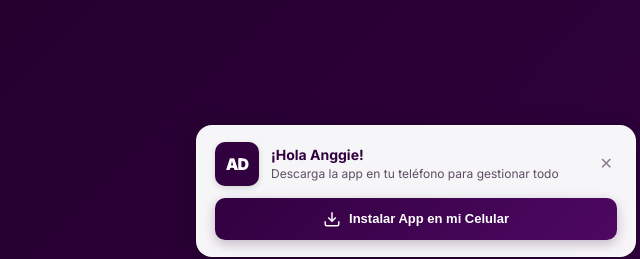
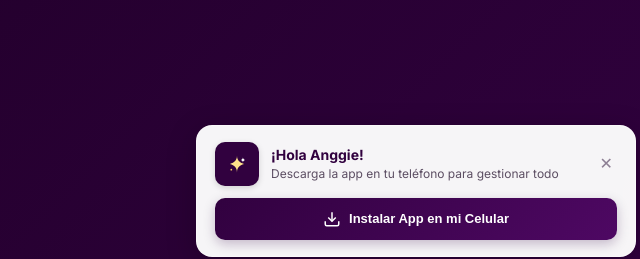
Before and after one commit to Kreika-hub/AdSparkling-Cleaning, a plain HTML site: page admin.html in a window 1280 px wide. Shown: the top 259 px of the page, 224-864 px from the left. Drawn offline with nearby package versions, Linux system fonts and the light colour scheme.

Commit message:
fix: restaurar icono original de brillo dorado PWA

```diff
--- a/admin.html
+++ b/admin.html
@@ -41,8 +41,12 @@
       <!-- PUSH NATIVO DE DESCARGA / BIENVENIDA -->
       <div id="nativePushCard" class="native-push-card">
         <div class="push-header">
-          <div class="push-app-icon" style="font-weight:900; font-size:16px; color:#fff; display:flex; align-items:center; justify-content:center; letter-spacing:-1px;">
-            AD
+          <div class="push-app-icon">
+            <svg style="width:26px; height:26px;" viewBox="0 0 192 192">
+              <path d="M96 34 C96 68 114 86 148 96 C114 106 96 124 96 158 C96 124 78 106 44 96 C78 86 96 68 96 34 Z" fill="#ffe28a"/>
+              <path d="M140 46 C140 56 145 61 155 66 C145 71 140 76 140 86 C140 76 135 71 125 66 C135 61 140 56 140 46 Z" fill="#ffffff"/>
+              <circle cx="54" cy="138" r="6.5" fill="#f6ca65"/>
+            </svg>
           </div>
           <div class="push-title-box">
             <h4>¡Hola Anggie!</h4>
```
Also changed, not shown: assets/images/icon-192.svg, assets/images/icon-512.svg.
